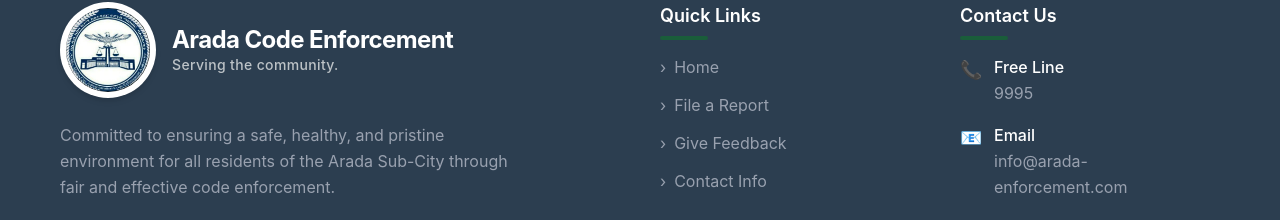
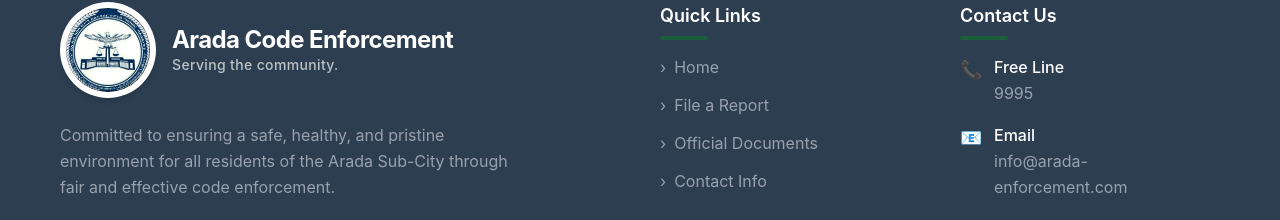
Before and after one commit to abeyeshitila81/arada-code-enforcement, a React app in the folder frontend/: page /arada-code-enforcement/compliment in a window 1280 px wide. Shown: the part 1356-1576 px from the top of the page. Built offline with nearby package versions, Linux system fonts and the light colour scheme; the HTML template or start-up script is replaced by a standard one.

Commit message:
Add Documents link to footer

```diff
--- a/frontend/src/components/Footer.jsx
+++ b/frontend/src/components/Footer.jsx
@@ -37,7 +37,7 @@ const Footer = () => {
             <ul className="flex flex-col gap-3">
               <li><Link to="/" className="text-gray-400 hover:text-white transition-colors flex items-center gap-2"><span>›</span> Home</Link></li>
               <li><Link to="/report" className="text-gray-400 hover:text-white transition-colors flex items-center gap-2"><span>›</span> File a Report</Link></li>
-              <li><Link to="/compliment" className="text-gray-400 hover:text-white transition-colors flex items-center gap-2"><span>›</span> Give Feedback</Link></li>
+              <li><Link to="/documents" className="text-gray-400 hover:text-white transition-colors flex items-center gap-2"><span>›</span> Official Documents</Link></li>
               <li><a href="#contact" className="text-gray-400 hover:text-white transition-colors flex items-center gap-2"><span>›</span> Contact Info</a></li>
             </ul>
           </div>
```
